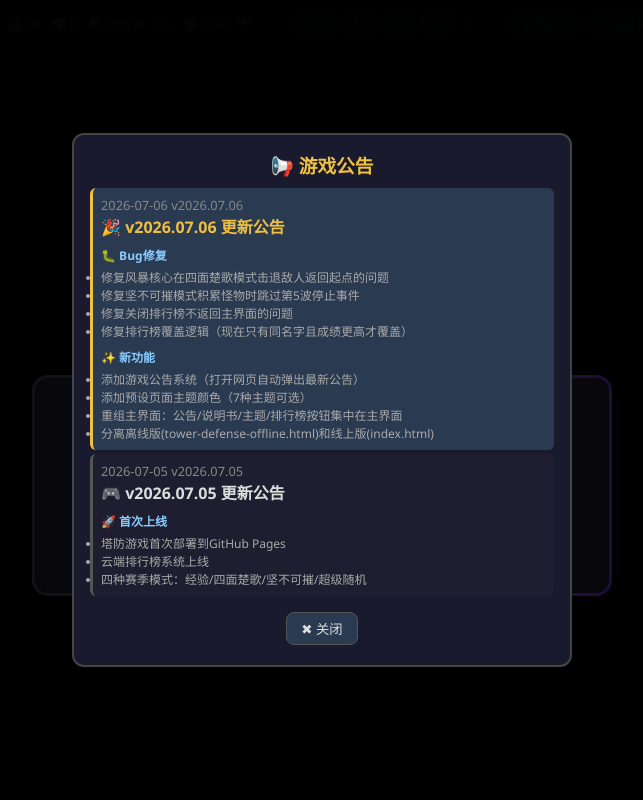
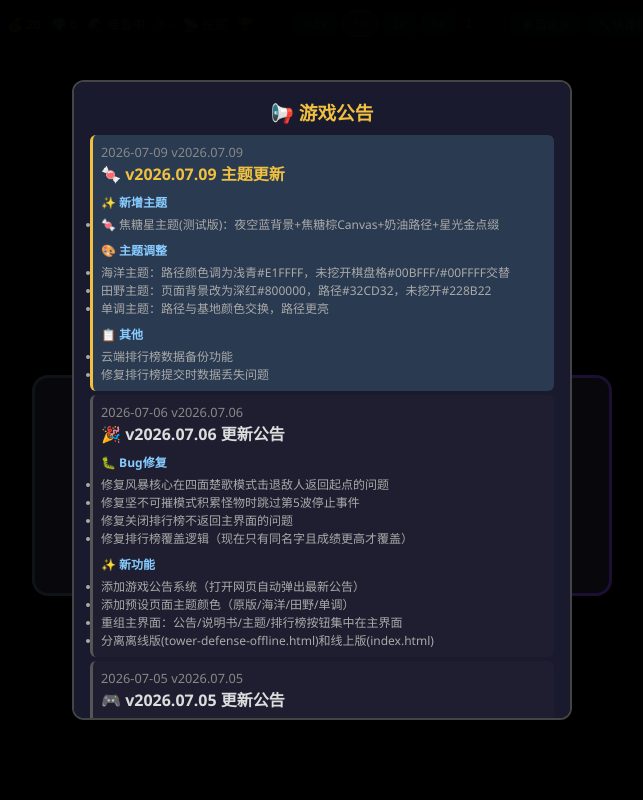
Before and after one commit to alpha17114514/tower-defense, a plain HTML site: page index.html in a window 1280 px wide. Shown: the whole page, without its empty margins (318-961 px from the left). Drawn offline with Linux system fonts and the light colour scheme.

Commit message:
📢 v2026.07.09公告 - 焦糖星主题+主题调整+排行榜备份

```diff
--- a/index.html
+++ b/index.html
@@ -1477,7 +1477,8 @@
     function backToMenu(){ seasonActive=false; document.getElementById('seasonHUD').style.display='none'; document.getElementById('modalContainer').innerHTML=''; gameMode='normal'; randomBoxMode=false; resetGame(); document.getElementById('versionCards').style.display='flex'; document.getElementById('seasonModeCards').style.display='none'; document.getElementById('versionSelect').style.display='flex'; }
     // 公告系统
     const ANNOUNCEMENTS=[
-        {version:'v2026.07.06',date:'2026-07-06',title:'🎉 v2026.07.06 更新公告',content:`<h4>🐛 Bug修复</h4><ul><li>修复风暴核心在四面楚歌模式击退敌人返回起点的问题</li><li>修复坚不可摧模式积累怪物时跳过第5波停止事件</li><li>修复关闭排行榜不返回主界面的问题</li><li>修复排行榜覆盖逻辑（现在只有同名字且成绩更高才覆盖）</li></ul><h4>✨ 新功能</h4><ul><li>添加游戏公告系统（打开网页自动弹出最新公告）</li><li>添加预设页面主题颜色（7种主题可选）</li><li>重组主界面：公告/说明书/主题/排行榜按钮集中在主界面</li><li>分离离线版(tower-defense-offline.html)和线上版(index.html)</li></ul>`},
+        {version:'v2026.07.09',date:'2026-07-09',title:'🍬 v2026.07.09 主题更新',content:`<h4>✨ 新增主题</h4><ul><li>🍬 焦糖星主题(测试版)：夜空蓝背景+焦糖棕Canvas+奶油路径+星光金点缀</li></ul><h4>🎨 主题调整</h4><ul><li>海洋主题：路径颜色调为浅青#E1FFFF，未挖开棋盘格#00BFFF/#00FFFF交替</li><li>田野主题：页面背景改为深红#800000，路径#32CD32，未挖开#228B22</li><li>单调主题：路径与基地颜色交换，路径更亮</li></ul><h4>📋 其他</h4><ul><li>云端排行榜数据备份功能</li><li>修复排行榜提交时数据丢失问题</li></ul>`},
+        {version:'v2026.07.06',date:'2026-07-06',title:'🎉 v2026.07.06 更新公告',content:`<h4>🐛 Bug修复</h4><ul><li>修复风暴核心在四面楚歌模式击退敌人返回起点的问题</li><li>修复坚不可摧模式积累怪物时跳过第5波停止事件</li><li>修复关闭排行榜不返回主界面的问题</li><li>修复排行榜覆盖逻辑（现在只有同名字且成绩更高才覆盖）</li></ul><h4>✨ 新功能</h4><ul><li>添加游戏公告系统（打开网页自动弹出最新公告）</li><li>添加预设页面主题颜色（原版/海洋/田野/单调）</li><li>重组主界面：公告/说明书/主题/排行榜按钮集中在主界面</li><li>分离离线版(tower-defense-offline.html)和线上版(index.html)</li></ul>`},
         {version:'v2026.07.05',date:'2026-07-05',title:'🎮 v2026.07.05 更新公告',content:`<h4>🚀 首次上线</h4><ul><li>塔防游戏首次部署到GitHub Pages</li><li>云端排行榜系统上线</li><li>四种赛季模式：经验/四面楚歌/坚不可摧/超级随机</li></ul>`}
     ];
     function showAnnouncements(){ const latest=ANNOUNCEMENTS[0]; let html=`<div class="modal-overlay"><div class="modal" style="max-width:500px;"><h3>📢 游戏公告</h3><div style="margin-bottom:12px;">`; ANNOUNCEMENTS.forEach((a,i)=>{ html+=`<div style="padding:8px;margin:4px 0;border-radius:6px;background:${i===0?'#2a3a50':'#1e1e30'};border-left:3px solid ${i===0?'#f0c040':'#555'};"><div style="font-size:0.8em;color:#888;">${a.date} ${a.version}</div><div style="font-weight:bold;color:${i===0?'#f0c040':'#ddd'};">${a.title}</div><div style="font-size:0.75em;color:#aaa;margin-top:4px;">${a.content}</div></div>`; }); html+=`</div><div style="text-align:center;"><button onclick="document.getElementById('modalContainer').innerHTML='';">✖ 关闭</button></div></div></div>`; document.getElementById('modalContainer').innerHTML=html; }
```
Also changed, not shown: tower-defense-offline.html (+2 -1 lines), tower-defense.html (+2 -1 lines).
